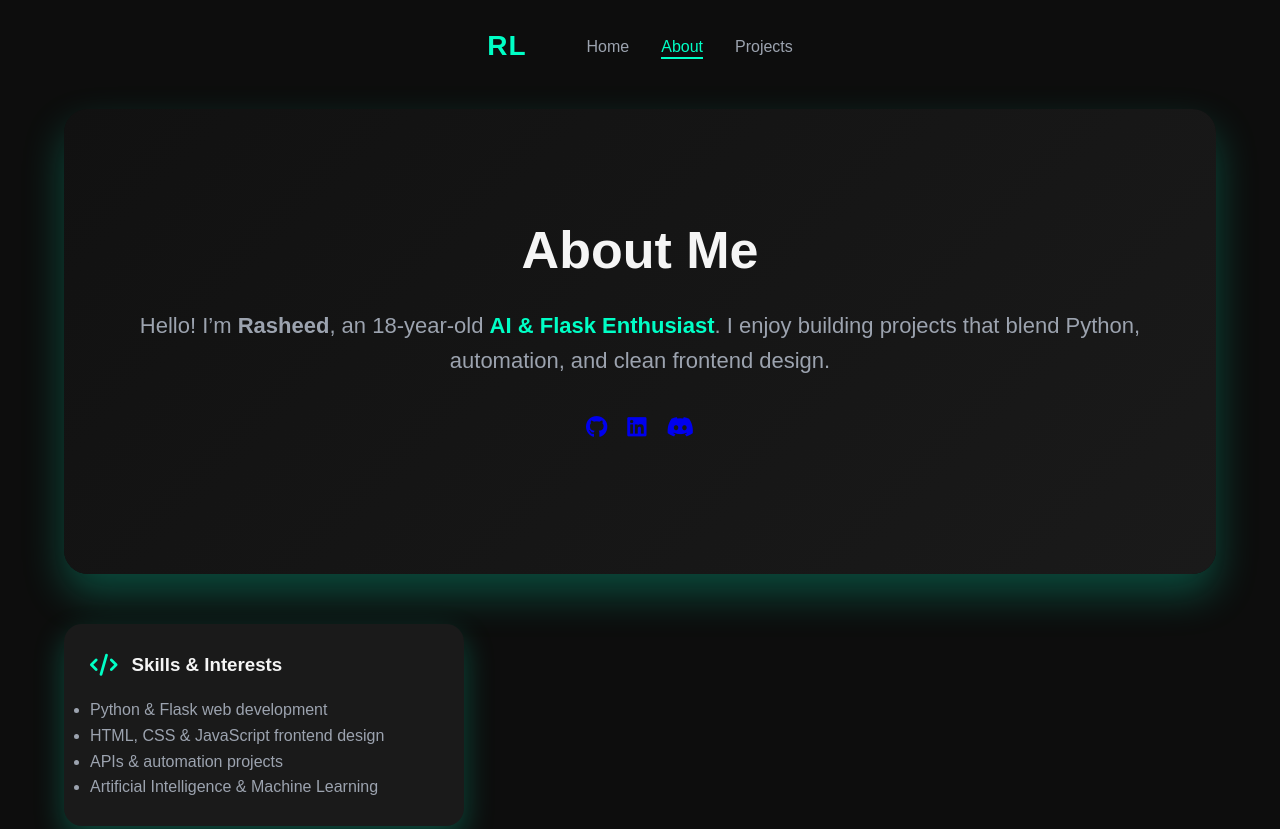
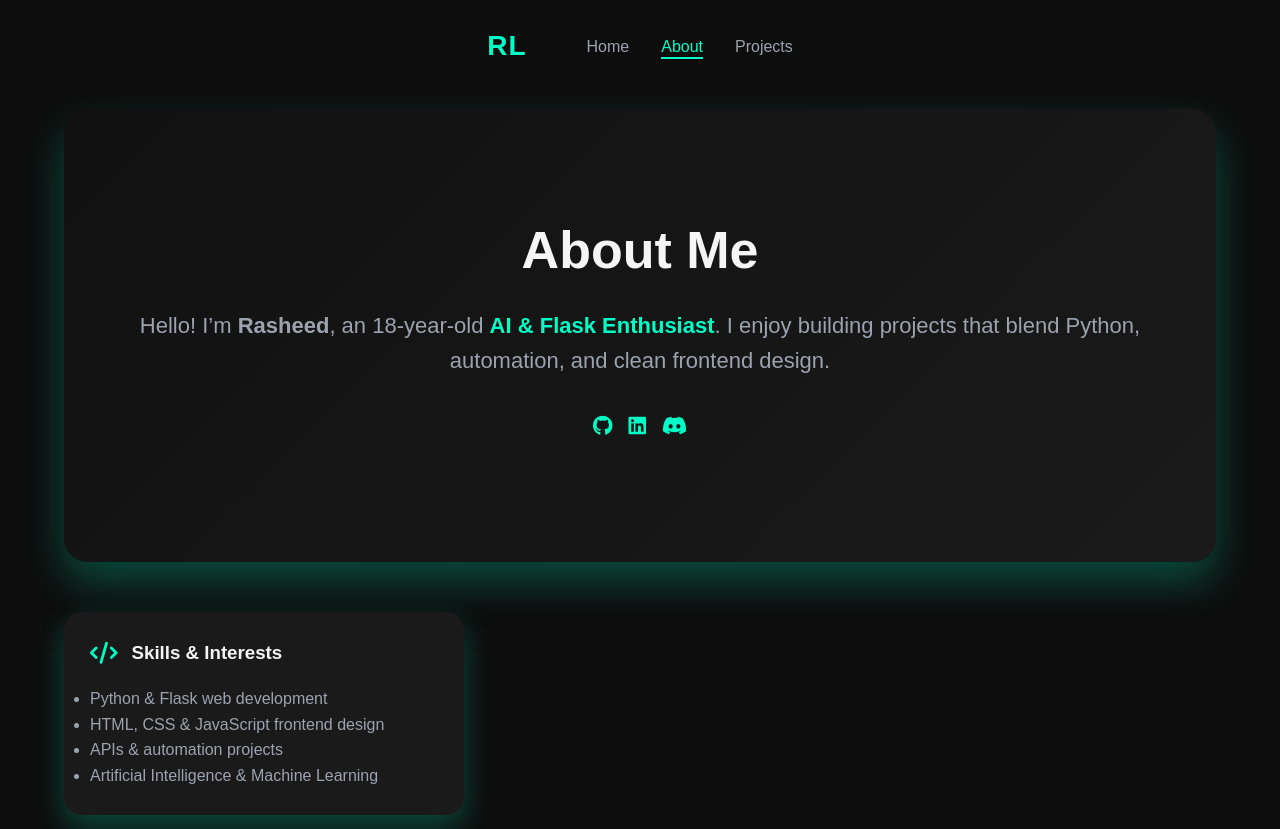
Before and after one commit to rashwab/rashwab.github.io, a plain HTML site: page about.html in a window 1280 px wide. Shown: the top 829 px of the page. Drawn offline with Linux system fonts and the light colour scheme; files whose address does not match are found by name.

Commit message:
Update index.css

```diff
--- a/index.css
+++ b/index.css
@@ -354,3 +354,52 @@ a {
   flex-direction: column;
   justify-content: space-between;
 }
+/* =======================
+   GLOBAL BEHAVIOR
+======================= */
+html {
+  scroll-behavior: smooth;
+}
+
+/* =======================
+   HERO TYPED EFFECT
+======================= */
+#typed {
+  color: var(--accent);
+  font-weight: 600;
+}
+
+/* =======================
+   HERO SOCIAL ICONS
+======================= */
+.hero-socials {
+  display: flex;
+  justify-content: center;
+  gap: 16px;
+  margin-bottom: 20px;
+}
+
+.hero-socials a {
+  color: var(--accent);
+  font-size: 20px;
+  transition: color var(--transition), transform var(--transition);
+}
+
+.hero-socials a:hover {
+  color: var(--text);
+  transform: scale(1.2);
+}
+
+/* =======================
+   FADE-IN ANIMATION
+======================= */
+.main > section {
+  opacity: 0;
+  transform: translateY(20px);
+  transition: opacity 0.8s ease, transform 0.8s ease;
+}
+
+.main > section.visible {
+  opacity: 1;
+  transform: translateY(0);
+}
```
